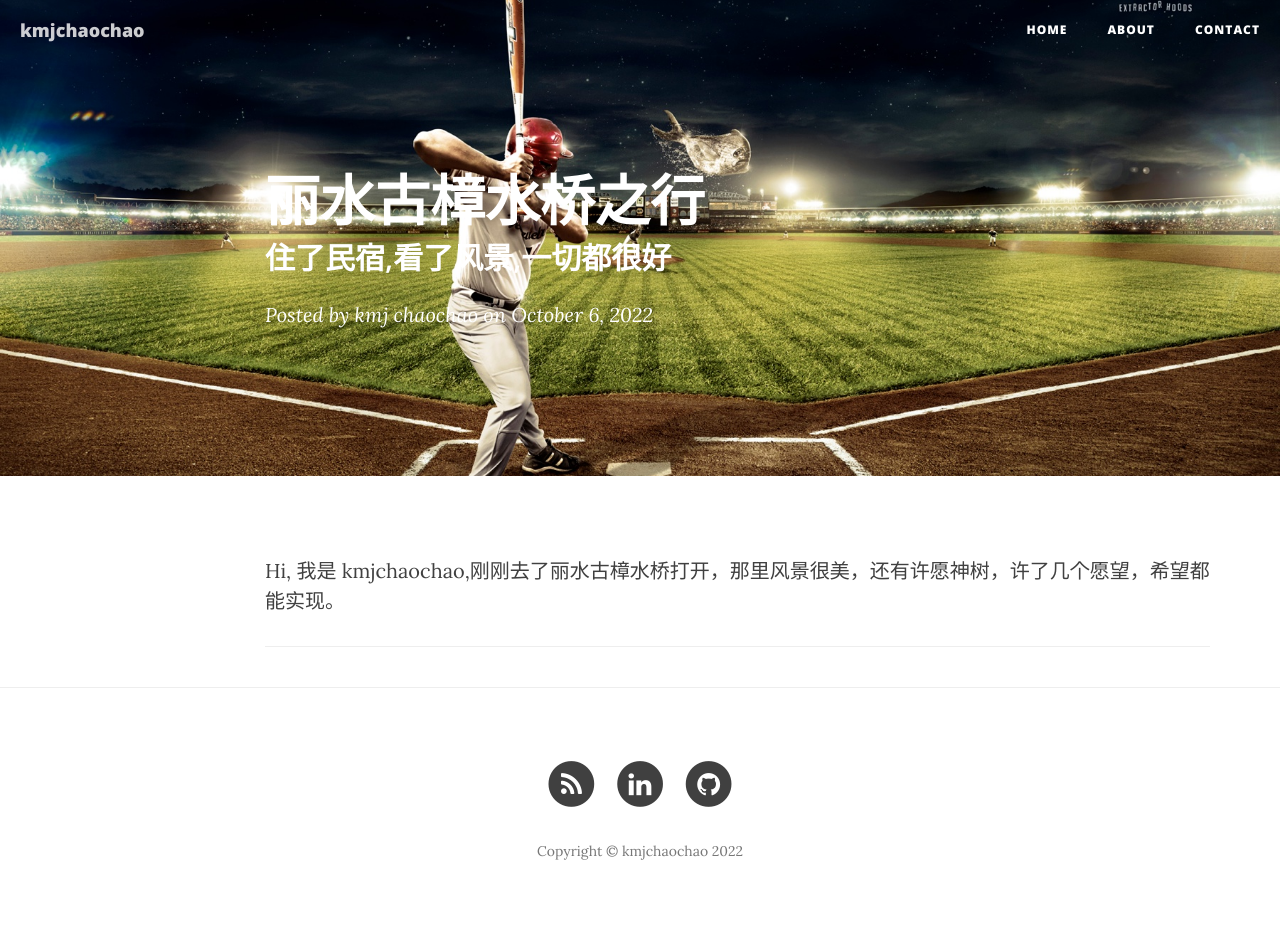
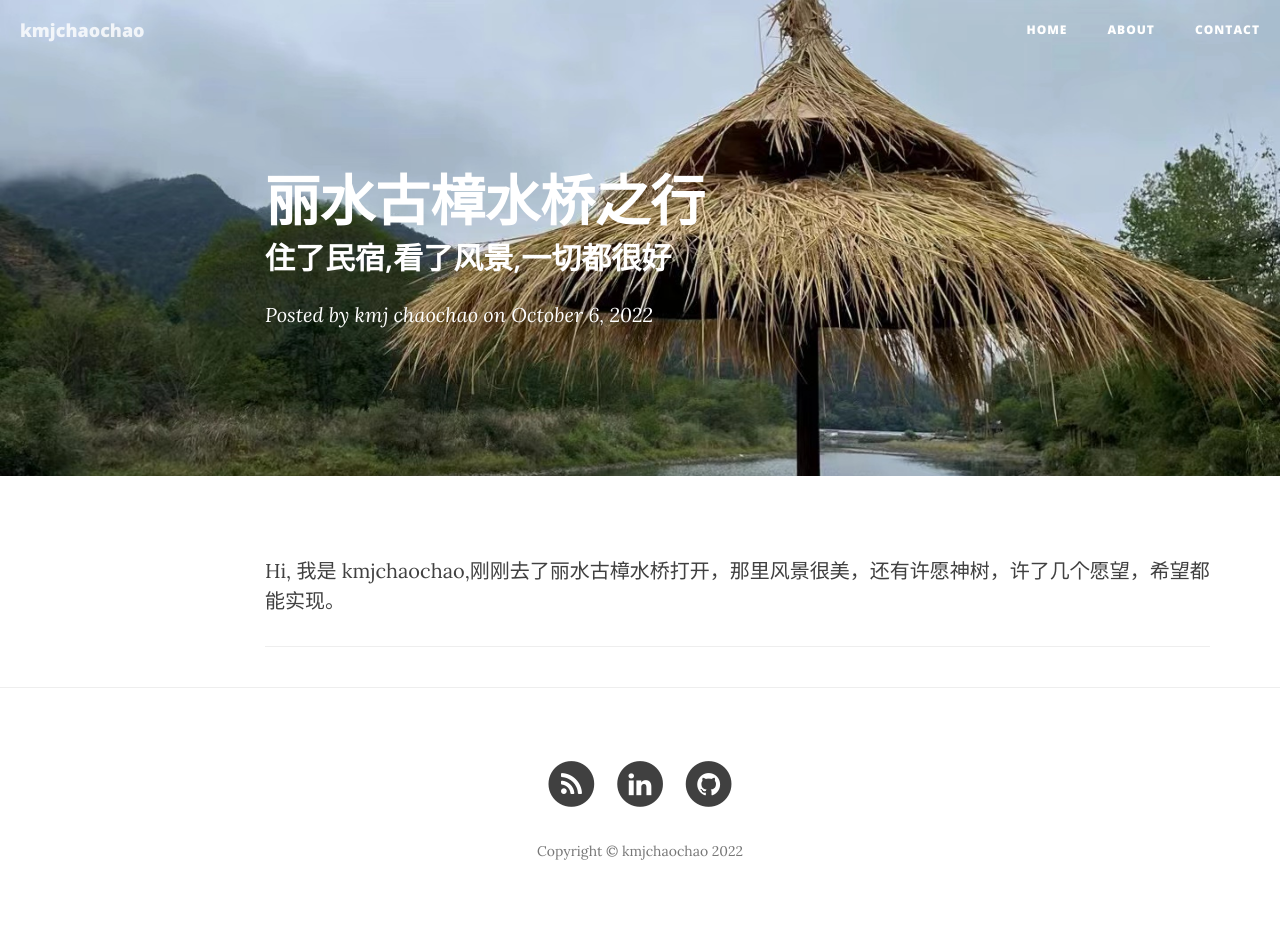
Before and after one commit to jingjingforest/jingjingforest.github.io, a Jekyll site: the page built from _posts/2022-10-06-lishui-travel.markdown, in a window 1280 px wide. Built offline with Jekyll 4.4.1, drawn with Linux system fonts in a browser that asks for light colours; nearby versions of some CDN libraries.

Commit message:
Update 2022-10-06-lishui-travel.markdown

```diff
--- a/_posts/2022-10-06-lishui-travel.markdown
+++ b/_posts/2022-10-06-lishui-travel.markdown
@@ -4,7 +4,7 @@ title:      "丽水古樟水桥之行"
 subtitle:   "住了民宿,看了风景,一切都很好"
 date:       2022-10-06 12:00:00
 author:     "kmj chaochao"
-header-img: "img/post-eye-03.jpg"
+header-img: "img/lishui.jpeg"
 ---
 
 Hi, 我是 kmjchaochao,刚刚去了丽水古樟水桥打开，那里风景很美，还有许愿神树，许了几个愿望，希望都能实现。
```
